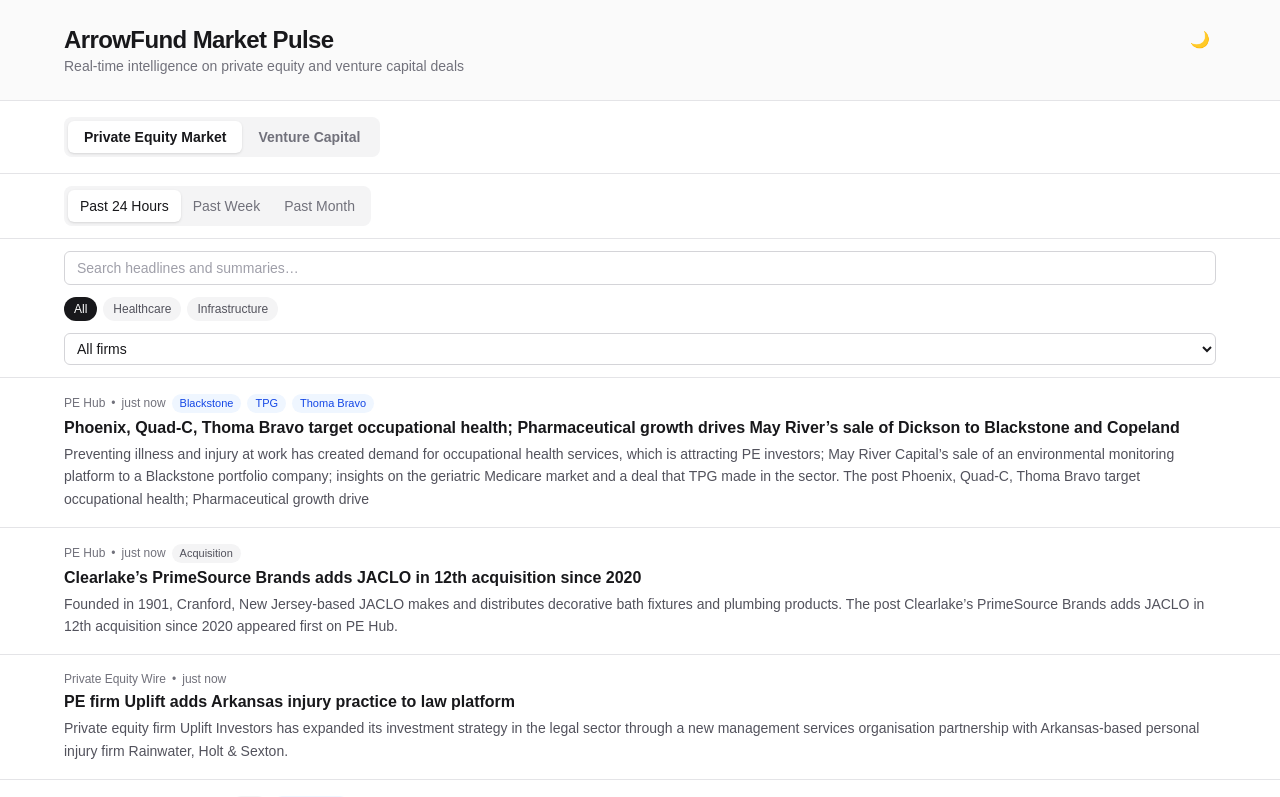
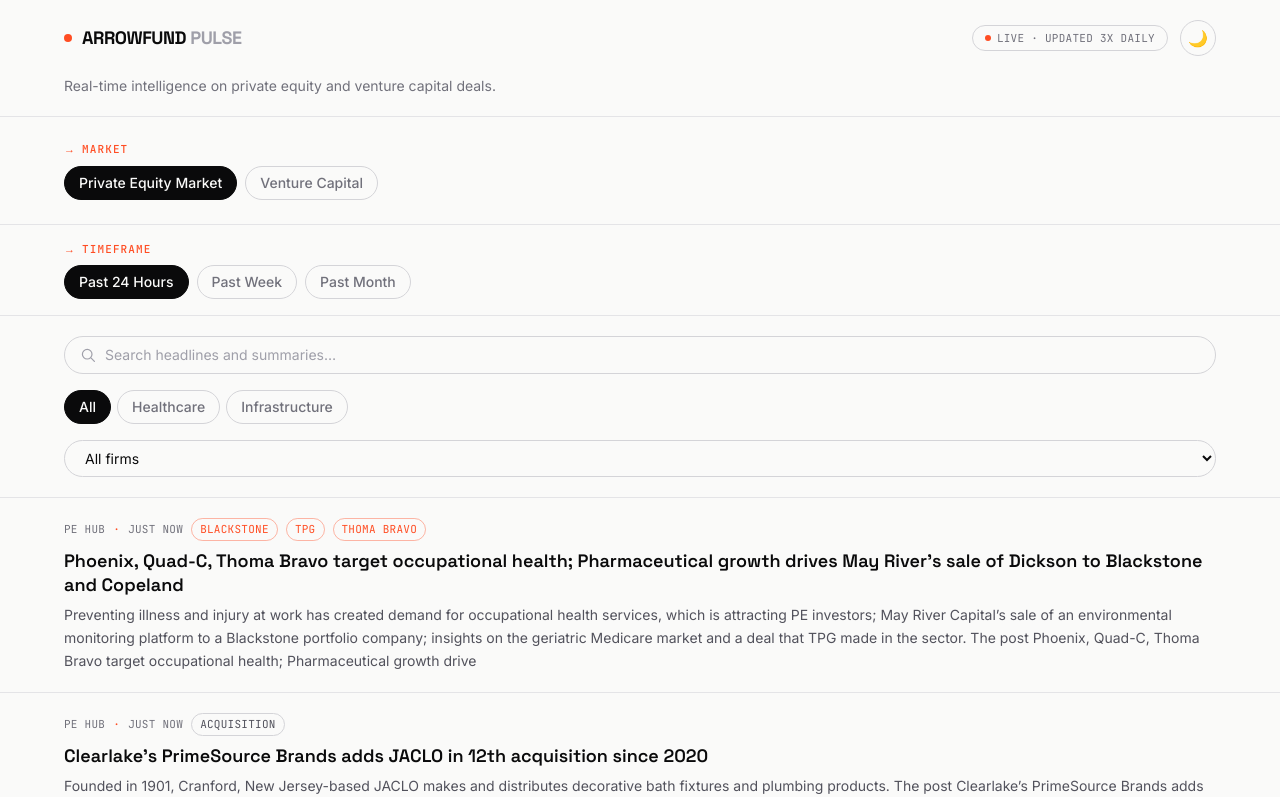
Before and after one commit to adiag321/Private-Equity-Market-News-Aggregator, a Next.js app: page / in a window 1280 px wide. Shown: the top 797 px of the page. Built offline with nearby package versions, Linux system fonts and the light colour scheme.

Commit message:
Redesign UI to match ArrowFund brand: fonts, colors, pill chips, layout

```diff
--- a/src/app/globals.css
+++ b/src/app/globals.css
@@ -3,24 +3,28 @@
 @custom-variant dark (&:where(.dark, .dark *));
 
 :root {
-  --background: #ffffff;
-  --foreground: #171717;
+  --background: #fafaf9;
+  --foreground: #0a0a0b;
+  --accent: #ff4d23;
 }
 
 @theme inline {
   --color-background: var(--background);
   --color-foreground: var(--foreground);
-  --font-sans: var(--font-geist-sans);
-  --font-mono: var(--font-geist-mono);
+  --color-accent: var(--accent);
+  --font-sans: var(--font-inter);
+  --font-heading: var(--font-space-grotesk);
+  --font-mono: var(--font-jetbrains-mono);
 }
 
 .dark {
-  --background: #0a0a0a;
-  --foreground: #ededed;
+  --background: #0a0a0b;
+  --foreground: #f5f5f5;
+  --accent: #ff4d23;
 }
 
 body {
   background: var(--background);
   color: var(--foreground);
-  font-family: Arial, Helvetica, sans-serif;
+  font-family: var(--font-sans), -apple-system, "system-ui", sans-serif;
 }
--- a/src/app/layout.tsx
+++ b/src/app/layout.tsx
@@ -1,15 +1,20 @@
 import type { Metadata } from "next";
-import { Geist, Geist_Mono } from "next/font/google";
+import { Inter, Space_Grotesk, JetBrains_Mono } from "next/font/google";
 import { ThemeProvider } from "@/components/ThemeProvider";
 import "./globals.css";
 
-const geistSans = Geist({
-  variable: "--font-geist-sans",
+const inter = Inter({
+  variable: "--font-inter",
   subsets: ["latin"],
 });
 
-const geistMono = Geist_Mono({
-  variable: "--font-geist-mono",
+const spaceGrotesk = Space_Grotesk({
+  variable: "--font-space-grotesk",
+  subsets: ["latin"],
+});
+
+const jetbrainsMono = JetBrains_Mono({
+  variable: "--font-jetbrains-mono",
   subsets: ["latin"],
 });
 
@@ -23,7 +28,7 @@
     <html
       lang="en"
       suppressHydrationWarning
-      className={`${geistSans.variable} ${geistMono.variable} h-full antialiased`}
+      className={`${inter.variable} ${spaceGrotesk.variable} ${jetbrainsMono.variable} h-full antialiased`}
     >
       <body className="min-h-full flex flex-col">
         <ThemeProvider attribute="class" defaultTheme="system" enableSystem>
--- a/src/app/page.tsx
+++ b/src/app/page.tsx
@@ -8,21 +8,30 @@
   const articles = await getArticles();
 
   return (
-    <div className="min-h-screen bg-zinc-50 dark:bg-black">
-      <header className="border-b border-zinc-200 dark:border-zinc-800">
-        <div className="flex items-start justify-between px-6 py-6 sm:px-10 lg:px-16">
-          <div>
-            <h1 className="text-2xl font-bold tracking-tight text-zinc-900 dark:text-zinc-50">
-              ArrowFund Market Pulse
-            </h1>
-            <p className="text-sm text-zinc-500 dark:text-zinc-400">
-              Real-time intelligence on private equity and venture capital deals
-            </p>
+    <div className="min-h-screen bg-background">
+      <header className="sticky top-0 z-20 border-b border-zinc-200 bg-background/90 backdrop-blur dark:border-zinc-800">
+        <div className="flex items-center justify-between px-6 py-5 sm:px-10 lg:px-16">
+          <div className="flex items-center gap-2.5">
+            <span className="h-2 w-2 rounded-full bg-accent" />
+            <span className="font-heading text-lg font-bold uppercase leading-none tracking-tight text-foreground">
+              ArrowFund <span className="text-zinc-400 dark:text-zinc-600">Pulse</span>
+            </span>
           </div>
-          <ThemeToggle />
+          <div className="flex items-center gap-3">
+            <span className="hidden items-center gap-1.5 rounded-full border border-zinc-300 px-3 py-1 font-mono text-[11px] uppercase tracking-wide text-zinc-500 sm:inline-flex dark:border-zinc-700 dark:text-zinc-400">
+              <span className="h-1.5 w-1.5 rounded-full bg-accent" />
+              Live · Updated 3x Daily
+            </span>
+            <ThemeToggle />
+          </div>
+        </div>
+        <div className="px-6 pb-5 sm:px-10 lg:px-16">
+          <p className="text-sm text-zinc-500 dark:text-zinc-400">
+            Real-time intelligence on private equity and venture capital deals.
+          </p>
         </div>
       </header>
-      <main className="bg-white dark:bg-black">
+      <main className="bg-background">
         <NewsFeed articles={articles} />
       </main>
     </div>
--- a/src/components/NewsFeed.tsx
+++ b/src/components/NewsFeed.tsx
@@ -1,6 +1,6 @@
 "use client";
 
-import { useMemo, useState } from "react";
+import { useMemo, useState, type ReactNode } from "react";
 import type { Article } from "@/types/article";
 import { RelativeTime } from "./RelativeTime";
 import { useReadArticles } from "@/lib/useReadArticles";
@@ -23,6 +23,38 @@
 
 function articleMarket(article: Article): Market {
   return article.category ?? "Private Equity";
+}
+
+function Chip({
+  active,
+  onClick,
+  children,
+}: {
+  active: boolean;
+  onClick: () => void;
+  children: ReactNode;
+}) {
+  return (
+    <button
+      onClick={onClick}
+      className={`rounded-full border px-3.5 py-1.5 text-sm font-medium transition-colors ${
+        active
+          ? "border-foreground bg-foreground text-background"
+          : "border-zinc-300 text-zinc-500 hover:border-zinc-400 hover:text-foreground dark:border-zinc-700 dark:text-zinc-400 dark:hover:border-zinc-500"
+      }`}
+    >
+      {children}
+    </button>
+  );
+}
+
+function Eyebrow({ children }: { children: ReactNode }) {
+  return (
+    <p className="mb-2 flex items-center gap-1.5 font-mono text-[11px] font-medium uppercase tracking-widest text-accent">
+      <span aria-hidden>→</span>
+      {children}
+    </p>
+  );
 }
 
 export function NewsFeed({ articles }: { articles: Article[] }) {
@@ -64,69 +96,64 @@
 
   return (
     <div className="flex w-full flex-col">
-      <div className="border-b border-zinc-200 px-6 pt-4 pb-4 sm:px-10 lg:px-16 dark:border-zinc-800">
-        <div className="inline-flex rounded-lg bg-zinc-100 p-1 dark:bg-zinc-900">
+      <div className="border-b border-zinc-200 px-6 pt-6 pb-6 sm:px-10 lg:px-16 dark:border-zinc-800">
+        <Eyebrow>Market</Eyebrow>
+        <div className="flex flex-wrap gap-2">
           {MARKETS.map((market) => (
-            <button
+            <Chip
               key={market}
+              active={activeMarket === market}
               onClick={() => {
                 setActiveMarket(market);
                 setActiveSector(ALL_SECTORS);
                 setActiveFirm("");
               }}
-              className={`rounded-md px-4 py-1.5 text-sm font-semibold transition-colors ${
-                activeMarket === market
-                  ? "bg-white text-zinc-900 shadow-sm dark:bg-zinc-700 dark:text-zinc-50"
-                  : "text-zinc-500 hover:text-zinc-800 dark:text-zinc-400 dark:hover:text-zinc-200"
-              }`}
             >
               {MARKET_LABELS[market]}
-            </button>
+            </Chip>
           ))}
         </div>
       </div>
 
-      <nav className="sticky top-0 z-10 border-b border-zinc-200 bg-white/90 px-6 py-3 backdrop-blur sm:px-10 lg:px-16 dark:border-zinc-800 dark:bg-black/90">
-        <div className="inline-flex rounded-lg bg-zinc-100 p-1 dark:bg-zinc-900">
+      <nav className="sticky top-[72px] z-10 border-b border-zinc-200 bg-background/90 px-6 py-4 backdrop-blur sm:px-10 lg:px-16 dark:border-zinc-800">
+        <Eyebrow>Timeframe</Eyebrow>
+        <div className="flex flex-wrap gap-2">
           {TIME_TABS.map((tab) => (
-            <button
-              key={tab.id}
-              onClick={() => setActiveTab(tab.id)}
-              className={`rounded-md px-3 py-1.5 text-sm font-medium transition-colors ${
-                activeTab === tab.id
-                  ? "bg-white text-zinc-900 shadow-sm dark:bg-zinc-700 dark:text-zinc-50"
-                  : "text-zinc-500 hover:text-zinc-800 dark:text-zinc-400 dark:hover:text-zinc-200"
-              }`}
-            >
+            <Chip key={tab.id} active={activeTab === tab.id} onClick={() => setActiveTab(tab.id)}>
               {tab.label}
-            </button>
+            </Chip>
           ))}
         </div>
       </nav>
 
-      <div className="flex flex-col gap-3 border-b border-zinc-200 px-6 sm:px-10 lg:px-16 py-3 dark:border-zinc-800">
+      <div className="flex flex-col gap-4 border-b border-zinc-200 px-6 py-5 sm:px-10 lg:px-16 dark:border-zinc-800">
+        <div className="relative">
+          <svg
+            className="pointer-events-none absolute left-4 top-1/2 h-4 w-4 -translate-y-1/2 text-zinc-400"
+            viewBox="0 0 20 20"
+            fill="none"
+            stroke="currentColor"
+            strokeWidth="1.5"
+            aria-hidden
+          >
+            <circle cx="9" cy="9" r="6" />
+            <path d="M14 14L18 18" strokeLinecap="round" />
+          </svg>
           <input
             type="search"
             value={query}
             onChange={(e) => setQuery(e.target.value)}
             placeholder="Search headlines and summaries…"
-          className="w-full rounded-md border border-zinc-300 bg-white px-3 py-1.5 text-sm text-zinc-900 placeholder:text-zinc-400 focus:border-zinc-500 focus:outline-none dark:border-zinc-700 dark:bg-zinc-900 dark:text-zinc-50"
+            className="w-full rounded-full border border-zinc-300 bg-background py-2 pl-10 pr-4 text-sm text-foreground placeholder:text-zinc-400 focus:border-accent focus:outline-none dark:border-zinc-700"
           />
+        </div>
 
         {sectors.length > 1 && (
           <div className="flex flex-wrap gap-1.5">
             {sectors.map((sector) => (
-              <button
-                key={sector}
-                onClick={() => setActiveSector(sector)}
-                className={`rounded-full px-2.5 py-1 text-xs font-medium ${
-                  activeSector === sector
-                    ? "bg-zinc-900 text-white dark:bg-zinc-50 dark:text-zinc-900"
-                    : "bg-zinc-100 text-zinc-600 hover:bg-zinc-200 dark:bg-zinc-800 dark:text-zinc-300 dark:hover:bg-zinc-700"
-                }`}
-              >
+              <Chip key={sector} active={activeSector === sector} onClick={() => setActiveSector(sector)}>
                 {sector}
-              </button>
+              </Chip>
             ))}
           </div>
         )}
@@ -135,7 +162,7 @@
           <select
             value={activeFirm}
             onChange={(e) => setActiveFirm(e.target.value)}
-            className="w-full rounded-md border border-zinc-300 bg-white px-2 py-1.5 text-sm text-zinc-900 dark:border-zinc-700 dark:bg-zinc-900 dark:text-zinc-50"
+            className="w-full rounded-full border border-zinc-300 bg-background px-4 py-2 text-sm text-foreground focus:border-accent focus:outline-none dark:border-zinc-700"
           >
             <option value="">All firms</option>
             {firms.map((firm) => (
@@ -148,7 +175,7 @@
       </div>
 
       {filtered.length === 0 ? (
-        <p className="px-6 sm:px-10 lg:px-16 py-16 text-center text-sm text-zinc-500 dark:text-zinc-400">
+        <p className="px-6 py-16 text-center text-sm text-zinc-500 sm:px-10 lg:px-16 dark:text-zinc-400">
           No news published in this timeframe.
         </p>
       ) : (
@@ -156,15 +183,15 @@
           {filtered.map((article) => {
             const isRead = readIds.has(article.id);
             return (
-              <li key={article.id} className={`px-6 sm:px-10 lg:px-16 py-4 ${isRead ? "opacity-50" : ""}`}>
-                <div className="mb-1 flex flex-wrap items-center gap-1.5 text-xs text-zinc-500 dark:text-zinc-400">
+              <li key={article.id} className={`px-6 py-5 sm:px-10 lg:px-16 ${isRead ? "opacity-50" : ""}`}>
+                <div className="mb-2 flex flex-wrap items-center gap-2 font-mono text-[11px] uppercase tracking-wide text-zinc-500 dark:text-zinc-400">
                   <span>{article.sourceName}</span>
-                  <span>•</span>
+                  <span className="text-accent">·</span>
                   <RelativeTime iso={article.publishedAt} />
                   {article.tags?.map((tag) => (
                     <span
                       key={tag}
-                      className="rounded-full bg-zinc-100 px-2 py-0.5 text-[11px] font-medium text-zinc-600 dark:bg-zinc-800 dark:text-zinc-300"
+                      className="rounded-full border border-zinc-300 px-2 py-0.5 text-zinc-600 dark:border-zinc-700 dark:text-zinc-300"
                     >
                       {tag}
                     </span>
@@ -172,7 +199,7 @@
                   {article.firms?.map((firm) => (
                     <span
                       key={firm}
-                      className="rounded-full bg-blue-50 px-2 py-0.5 text-[11px] font-medium text-blue-700 dark:bg-blue-950 dark:text-blue-300"
+                      className="rounded-full border border-accent/40 px-2 py-0.5 text-accent"
                     >
                       {firm}
                     </span>
@@ -183,11 +210,11 @@
                   target="_blank"
                   rel="noopener noreferrer"
                   onClick={() => markAsRead(article.id)}
-                  className="block text-base font-semibold leading-snug text-zinc-900 hover:underline dark:text-zinc-50"
+                  className="block font-heading text-lg font-semibold leading-snug text-foreground hover:text-accent"
                 >
                   {article.title}
                 </a>
-                <p className="mt-1 line-clamp-3 text-sm leading-relaxed text-zinc-600 dark:text-zinc-400">
+                <p className="mt-1.5 line-clamp-3 text-sm leading-relaxed text-zinc-600 dark:text-zinc-400">
                   {article.summary}
                 </p>
               </li>
--- a/src/components/ThemeToggle.tsx
+++ b/src/components/ThemeToggle.tsx
@@ -14,7 +14,7 @@
   }, []);
 
   if (!mounted) {
-    return <div className="h-8 w-8" />;
+    return <div className="h-9 w-9 rounded-full border border-zinc-300 dark:border-zinc-700" />;
   }
 
   const isDark = resolvedTheme === "dark";
@@ -23,7 +23,7 @@
     <button
       onClick={() => setTheme(isDark ? "light" : "dark")}
       aria-label="Toggle dark mode"
-      className="flex h-8 w-8 items-center justify-center rounded-full text-zinc-500 hover:bg-zinc-100 hover:text-zinc-900 dark:text-zinc-400 dark:hover:bg-zinc-800 dark:hover:text-zinc-50"
+      className="flex h-9 w-9 items-center justify-center rounded-full border border-zinc-300 text-zinc-500 transition-colors hover:border-zinc-400 hover:text-zinc-900 dark:border-zinc-700 dark:text-zinc-400 dark:hover:border-zinc-500 dark:hover:text-zinc-50"
     >
       {isDark ? "☀️" : "🌙"}
     </button>
```
Lines whose indentation alone changed are shown as unchanged.
